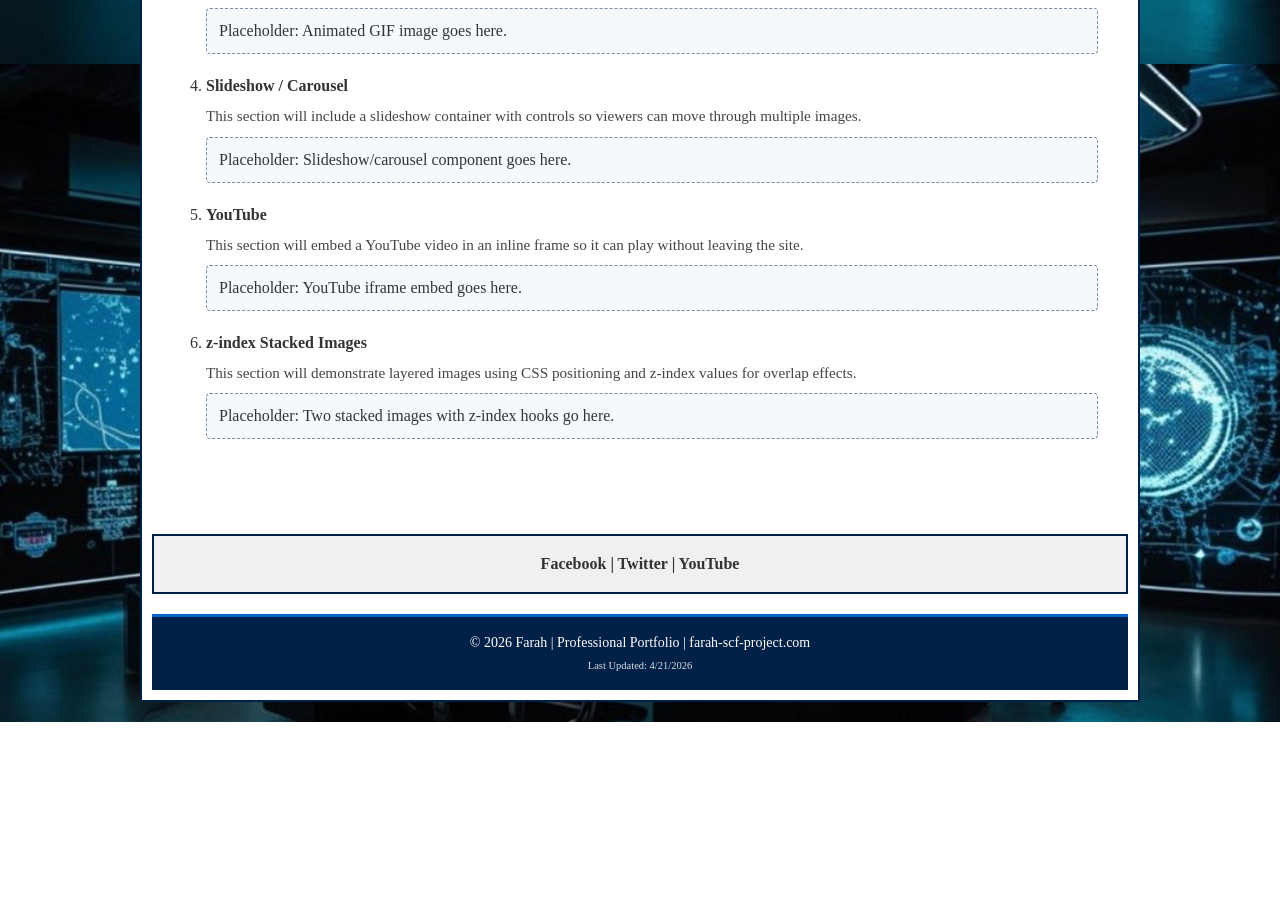
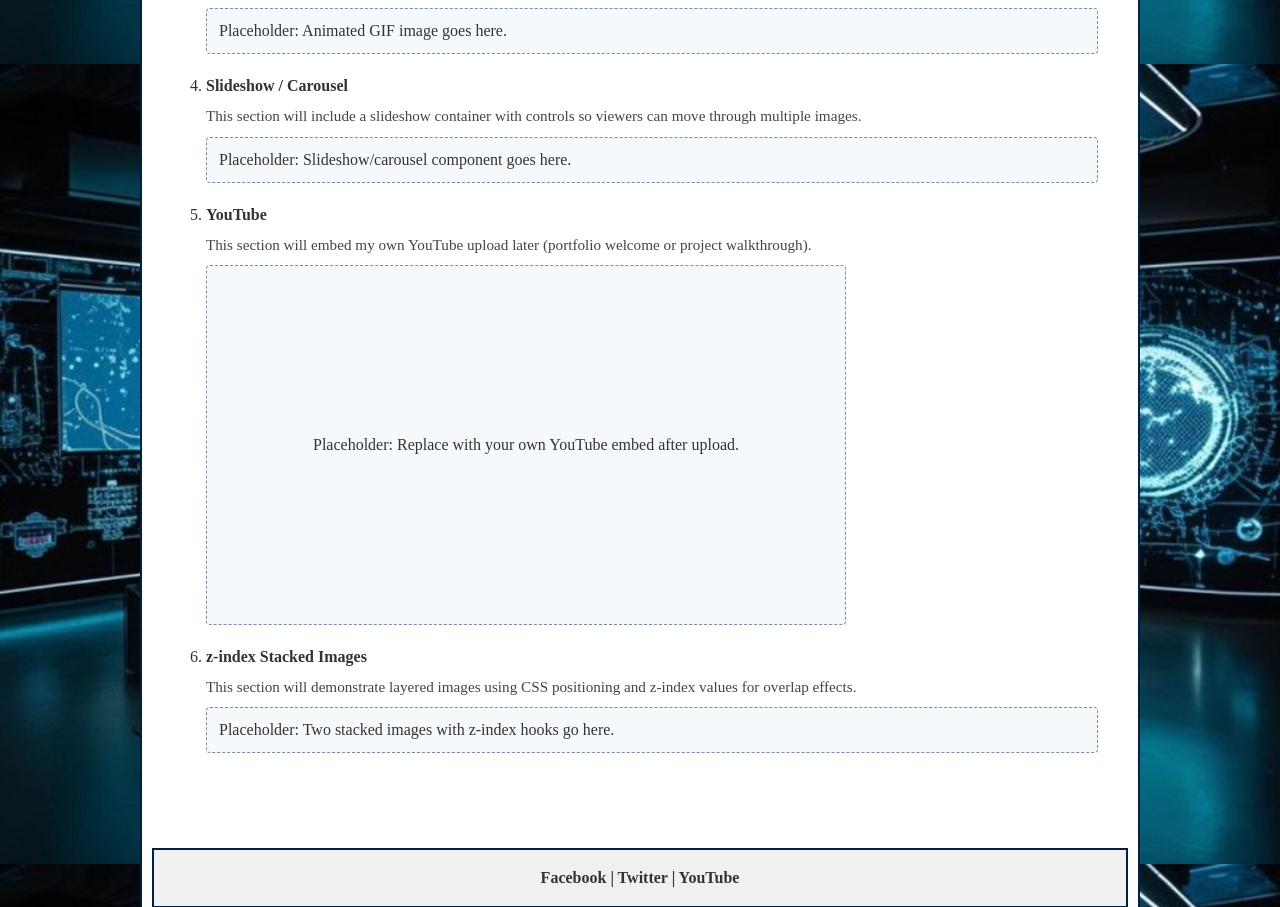
Before and after one commit to Graves217/Farah-SCF-Project-Site, a PHP site: page /media.htm in a window 1280 px wide. Shown: the part 736-1643 px from the top of the page. Before the commit the page ends 1458 px from the top, so only its background shows below. Run offline with PHP 8.4, Linux system fonts and the light colour scheme.

Commit message:
Prep YouTube embed section on media page
Agent-Logs-Url: https://github.com/Graves217/Farah-SCF-Project-Site/sessions/572d283e-76fc-482c-b448-06e2ca751fed

Co-authored-by: Graves217 <260338615+Graves217@users.noreply.github.com>

```diff
--- a/farah-scf.css
+++ b/farah-scf.css
@@ -216,6 +216,40 @@ section h2 {
     background-color: #f6f9fc;
     padding: 10px 12px;
     border-radius: 4px;
+}
+
+.video-embed {
+    position: relative;
+    width: 100%;
+    max-width: 640px;
+    aspect-ratio: 16 / 9;
+}
+
+.video-embed::before {
+    content: "";
+    display: block;
+    padding-top: 56.25%;
+}
+
+@supports (aspect-ratio: 16 / 9) {
+    .video-embed::before {
+        display: none;
+    }
+}
+
+.video-embed iframe,
+.video-embed .media-placeholder {
+    position: absolute;
+    inset: 0;
+    width: 100%;
+    height: 100%;
+}
+
+.video-embed .media-placeholder {
+    display: flex;
+    align-items: center;
+    justify-content: center;
+    text-align: center;
 }
 
 .z-stack {
--- a/media.htm
+++ b/media.htm
@@ -65,9 +65,11 @@
                         </li>
                         <li>
                             <strong>YouTube</strong>
-                            <p class="media-note">This section will embed a YouTube video in an inline frame so it can play without leaving the site.</p>
-                            <div class="media-placeholder">Placeholder: YouTube iframe embed goes here.</div>
-                            <!-- Expected embed skeleton: <iframe width="560" height="315" src="https://www.youtube.com/embed/VIDEO_ID" title="YouTube video player" loading="lazy" allow="accelerometer; encrypted-media; gyroscope; picture-in-picture" allowfullscreen></iframe> -->
+                            <p class="media-note">This section will embed my own YouTube upload later (portfolio welcome or project walkthrough).</p>
+                            <div class="video-embed">
+                                <div class="media-placeholder">Placeholder: Replace with your own YouTube embed after upload.</div>
+                                <!-- Expected embed skeleton: <iframe width="560" height="315" src="https://www.youtube.com/embed/VIDEO_ID_HERE" title="YouTube video player" loading="lazy" allow="accelerometer; autoplay; clipboard-write; encrypted-media; gyroscope; picture-in-picture; web-share" referrerpolicy="strict-origin-when-cross-origin" allowfullscreen></iframe> -->
+                            </div>
                         </li>
                         <li>
                             <strong>z-index Stacked Images</strong>
```
